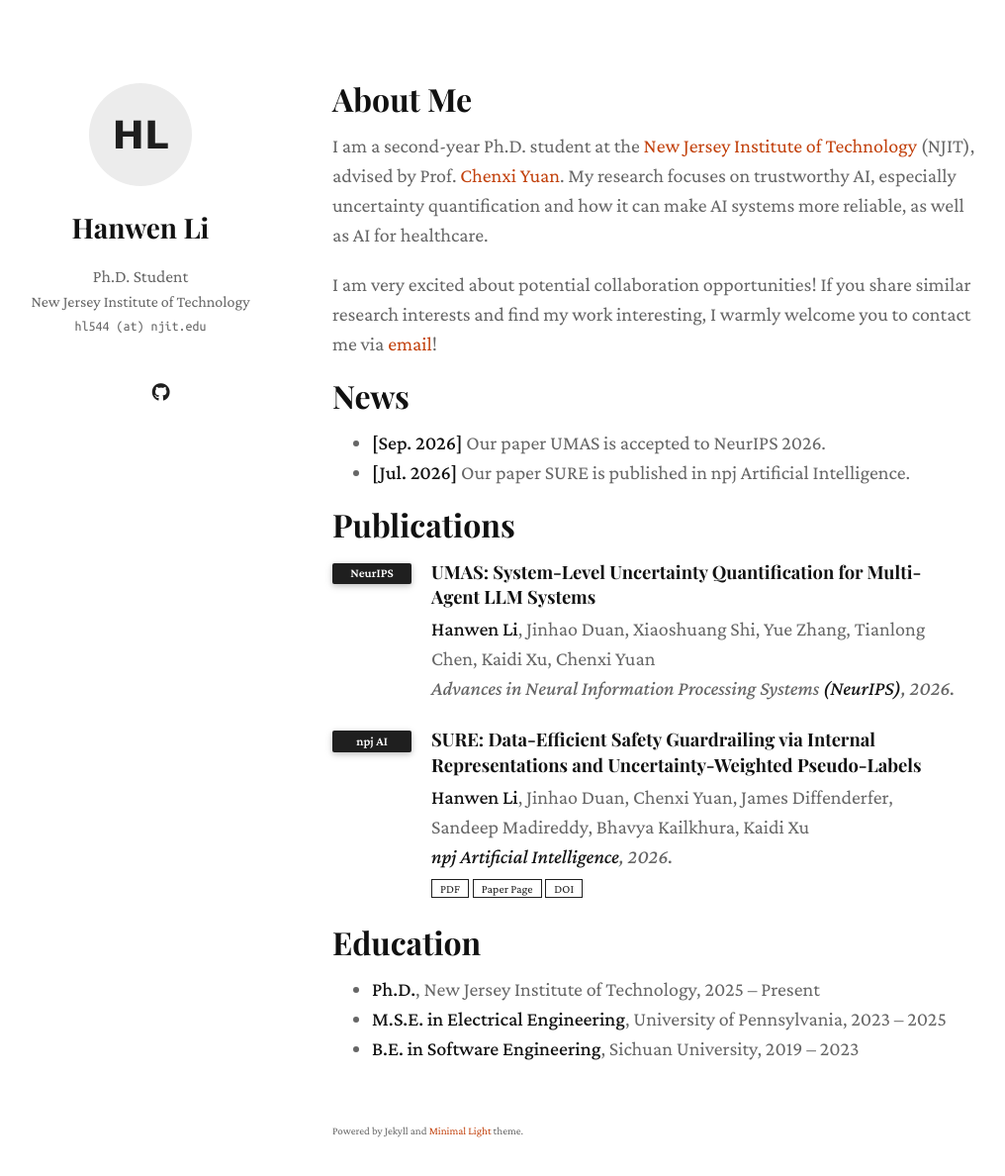
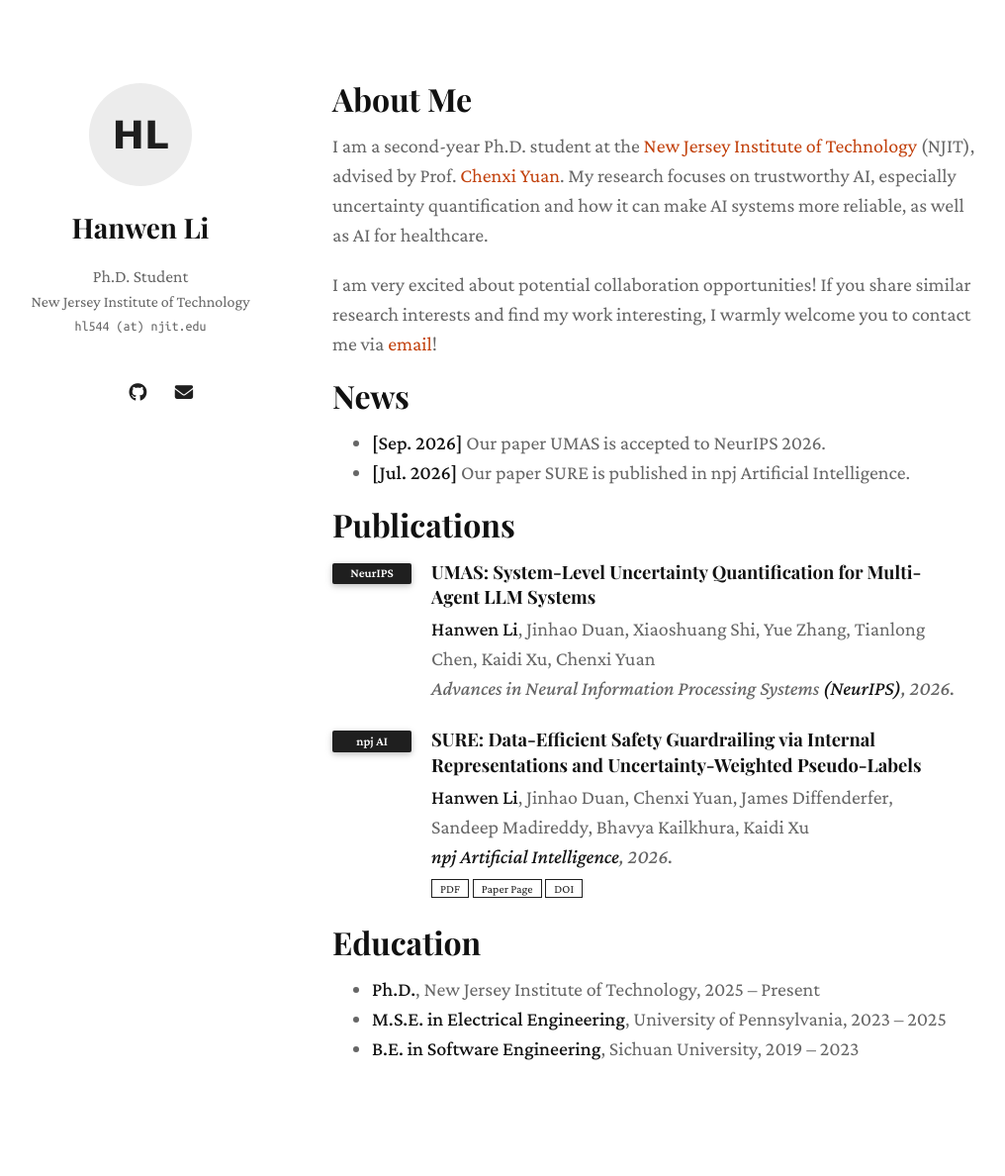
Before and after one commit to Dby52-04/Dby52-04.github.io, a Jekyll site: the page built from index.md, in a window 1280 px wide and 1224 px high. Shown: the top 1188 px of the window at 99% size, without its empty margins (134-1150 px from the left). Built offline with Jekyll 4.4.1, drawn with Linux system fonts in a browser that asks for light colours; a style sheet for code colours, icons or effects is not loaded; our own code applies the rules of GitHub Pages for plain Markdown files; part of the change alters nothing that is shown.

Commit message:
Add email icon, link preview tags and Person structured data
Also hide the theme footnote and keep the Search Console verification
file out of the sitemap.

Co-Authored-By: Claude Opus 5.5 (1M context) <noreply@anthropic.com>
Claude-Session: https://claude.ai/code/session_01JxeXMqjkBpqCRcw3skhFge

```diff
--- a/_config.yml
+++ b/_config.yml
@@ -14,6 +14,16 @@ canonical: https://dby52-04.github.io/
 # 不需要的链接可以直接删除对应行
 google_scholar: https://scholar.google.com/citations?user=NdrqnaUAAAAJ&hl=en
 github_link: https://github.com/Dby52-04
+email_link: mailto:hl544@njit.edu
+
+# Structured data（给搜索引擎看的个人信息，不显示在页面上）
+alumni_of:
+  - University of Pennsylvania
+  - Sichuan University
+research_topics:
+  - Trustworthy AI
+  - Uncertainty Quantification
+  - AI for Healthcare
 # cv_link: assets/files/cv.pdf                # TODO: 把 CV 放到 assets/files/cv.pdf 后取消注释
 
 # Images
@@ -26,7 +36,7 @@ goatcounter: hanwenli            # 后台：https://hanwenli.goatcounter.com
 # google_analytics: G-XXXXXXXXXX   # Google Analytics 4 的衡量 ID
 
 # Footnote: "Powered by Jekyll and Minimal Light theme."
-enable_footnote: true
+enable_footnote: false
 
 # Auto Dark Mode
 auto_dark_mode: false
@@ -60,3 +70,8 @@ defaults:
       path: "assets/files/curriculum_vitae.pdf"
     values:
       sitemap: false
+  # Google Search Console 验证文件：要一直保留，但不用进 sitemap
+  - scope:
+      path: "googlede80957ac3ccca32.html"
+    values:
+      sitemap: false
--- a/_layouts/homepage.html
+++ b/_layouts/homepage.html
@@ -12,6 +12,34 @@
     {% endif %}
     {% if site.canonical %}
     <link rel="canonical" href="{{ site.canonical }}"/>
+    {% endif %}
+
+    {% if site.canonical %}
+    <!-- Link preview card (Slack, X/Twitter, LinkedIn, iMessage, ...) -->
+    <meta property="og:type" content="profile">
+    <meta property="og:title" content="{{ site.title }} | {{ site.affiliation }}">
+    <meta property="og:description" content="{{ site.description }}">
+    <meta property="og:url" content="{{ site.canonical }}">
+    <meta property="og:image" content="{{ site.canonical }}{{ site.avatar | remove_first: './' }}">
+    <meta property="og:image:alt" content="{{ site.title }}">
+    <meta name="twitter:card" content="summary">
+
+    <!-- Structured data: tells search engines who this page is about -->
+    <script type="application/ld+json">
+    {
+      "@context": "https://schema.org",
+      "@type": "Person",
+      "name": {{ site.title | jsonify }},
+      "url": {{ site.canonical | jsonify }},
+      "image": {{ site.canonical | append: site.avatar | replace: '/./', '/' | jsonify }},
+      "jobTitle": {{ site.position | jsonify }},
+      "affiliation": { "@type": "CollegeOrUniversity", "name": {{ site.affiliation | jsonify }}, "url": {{ site.affiliation_link | jsonify }} },
+      {% if site.alumni_of %}"alumniOf": [{% for school in site.alumni_of %}{ "@type": "CollegeOrUniversity", "name": {{ school | jsonify }} }{% unless forloop.last %}, {% endunless %}{% endfor %}],{% endif %}
+      {% if site.research_topics %}"knowsAbout": {{ site.research_topics | jsonify }},{% endif %}
+      {% if site.email_link %}"email": {{ site.email_link | jsonify }},{% endif %}
+      "sameAs": [{% assign profiles = "" | split: "" %}{% if site.google_scholar %}{% assign profiles = profiles | push: site.google_scholar %}{% endif %}{% if site.github_link %}{% assign profiles = profiles | push: site.github_link %}{% endif %}{% if site.linkedin %}{% assign profiles = profiles | push: site.linkedin %}{% endif %}{% if site.twitter %}{% assign profiles = profiles | push: site.twitter %}{% endif %}{% for p in profiles %}{{ p | jsonify }}{% unless forloop.last %}, {% endunless %}{% endfor %}]
+    }
+    </script>
     {% endif %}
 
     <link rel="icon" media="(prefers-color-scheme:dark)" href="{{ site.favicon_dark }}" type="image/png" />
@@ -78,6 +106,12 @@
         </a>
         {% endif %}
 
+        {% if site.email_link %}
+        <a style="margin: 0 5px 0 0" href="{{ site.email_link }}" aria-label="Email">
+          <i class="fas fa-envelope"></i>
+        </a>
+        {% endif %}
+
         {% if site.linkedin %}
         <a style="margin: 0 5px 0 0" href="{{ site.linkedin }}">
           <i class="fab fa-linkedin"></i>
```
